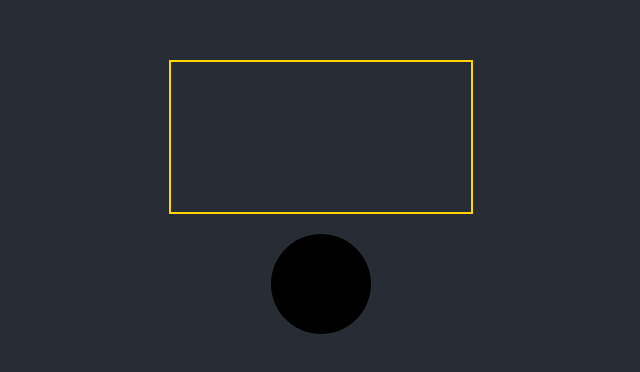
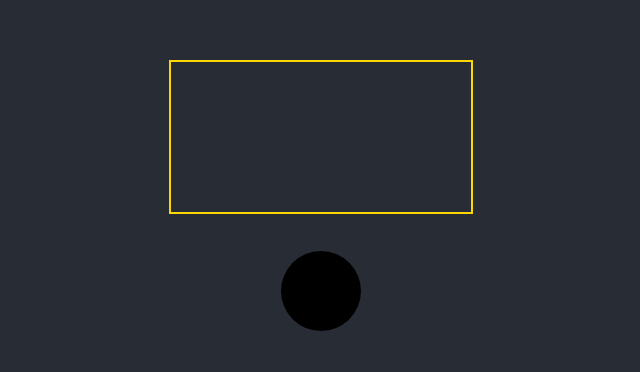
Before and after one commit to Wolven531/d3-and-react, a React (Create React App) app: page / in a window 1280 px wide. Shown: the part 188-560 px from the top of the page, without its empty margins (319-959 px from the left). Built offline with nearby package versions, Linux system fonts and the light colour scheme.

Commit message:
Use declarative approach

```diff
--- a/src/Circle.tsx
+++ b/src/Circle.tsx
@@ -1,18 +1,12 @@
-import { MutableRefObject, useEffect, useRef } from 'react'
-import * as d3 from 'd3'
+// import { MutableRefObject, useEffect, useRef } from 'react'
+// import * as d3 from 'd3'
 
 const Circle = () => {
-	const ref: MutableRefObject<SVGSVGElement> = useRef<SVGSVGElement>() as MutableRefObject<SVGSVGElement>
-
-	useEffect(() => {
-		const svgElement = d3.select(ref.current)
-		svgElement.append('circle')
-			.attr('cx', 150)
-			.attr('cy', 70)
-			.attr('r', 50)
-	}, [])
-
-	return <svg ref={ref} />
+	return (
+		<svg>
+			<circle cx="150" cy="77" r="40" />
+		</svg>
+	)
 }
 
 export default Circle
```
